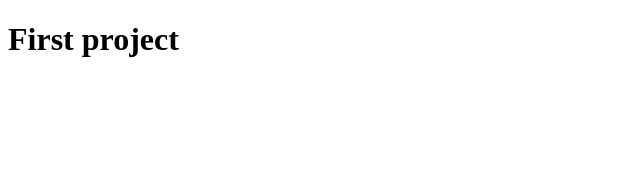
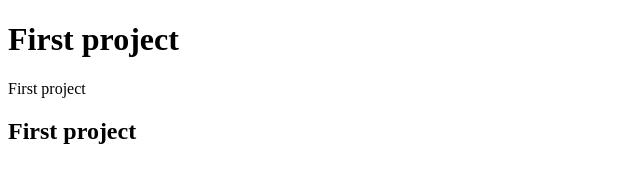
Before and after one commit to Jaffar-Achakzai/LocalRepo, a plain HTML site: page index.html in a window 1280 px wide. Shown: the whole page, without its empty margins (0-640 px from the left). Drawn offline with Linux system fonts and the light colour scheme.

Commit message:
feature1

```diff
--- a/index.html
+++ b/index.html
@@ -7,5 +7,7 @@
 </head>
 <body>
     <h1>First project</h1>
+    <p>First project</p>
+    <h2>First project</h2>
 </body>
 </html>
```
